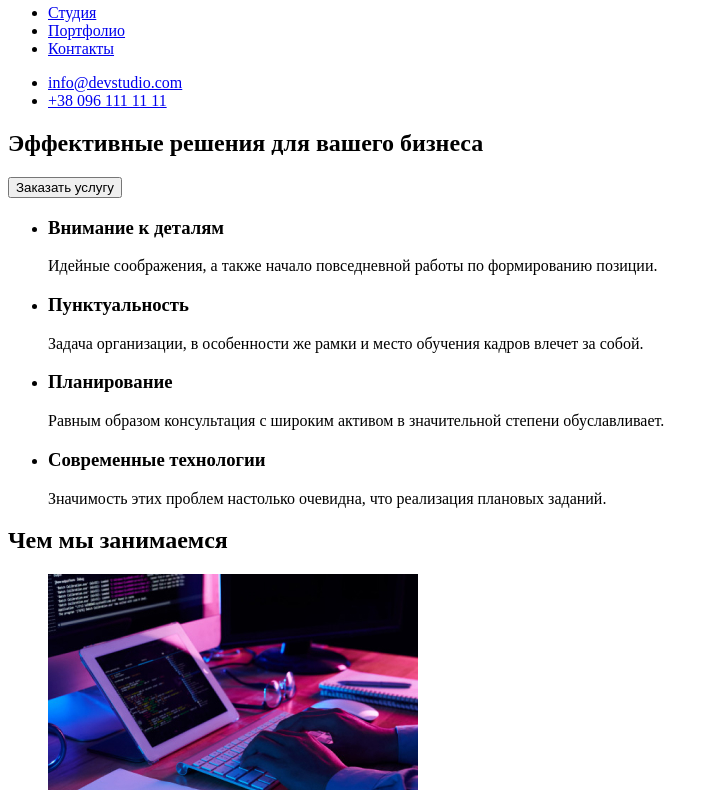
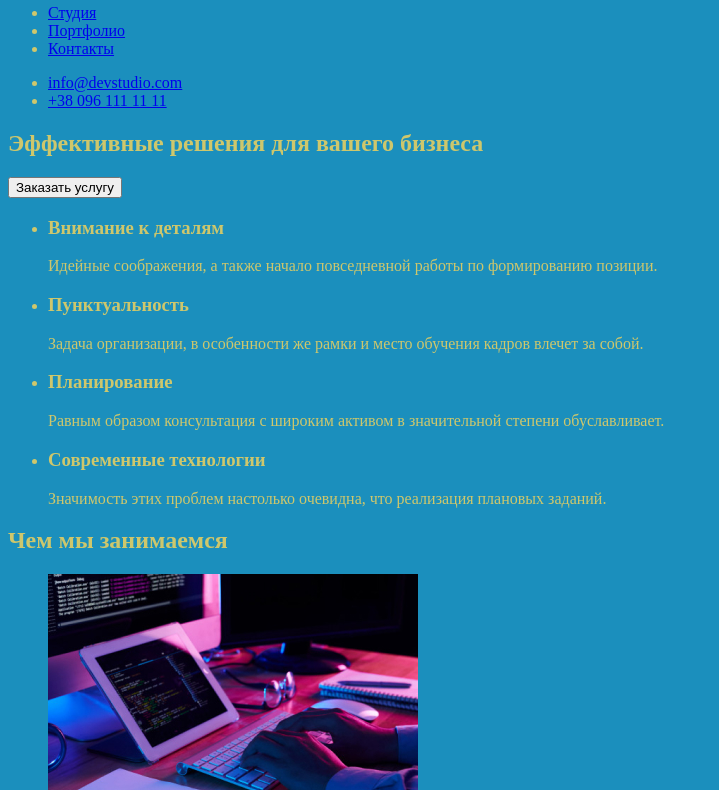
Before and after one commit to Plodista/goit-markup-hw-02, a plain HTML site: page index.html in a window 1280 px wide. Shown: the part 44-834 px from the top of the page, without its empty margins (0-719 px from the left). Drawn offline with Linux system fonts and the light colour scheme.

Commit message:
added for css

```diff
--- a/index.html
+++ b/index.html
@@ -3,6 +3,7 @@
 <head>
     <meta charset="UTF-8">
     <meta name="viewport" content="width=device-width, initial-scale=1.0">
+    <link rel="stylesheet" href="./styles.css">
     <title>hw-1</title>
 </head>
 <body>
--- /dev/null
+++ b/styles.css
@@ -0,0 +1,4 @@
+body {
+    background-color: rgb(27, 143, 189);
+    color: rgb(206, 199, 108);
+}
```
